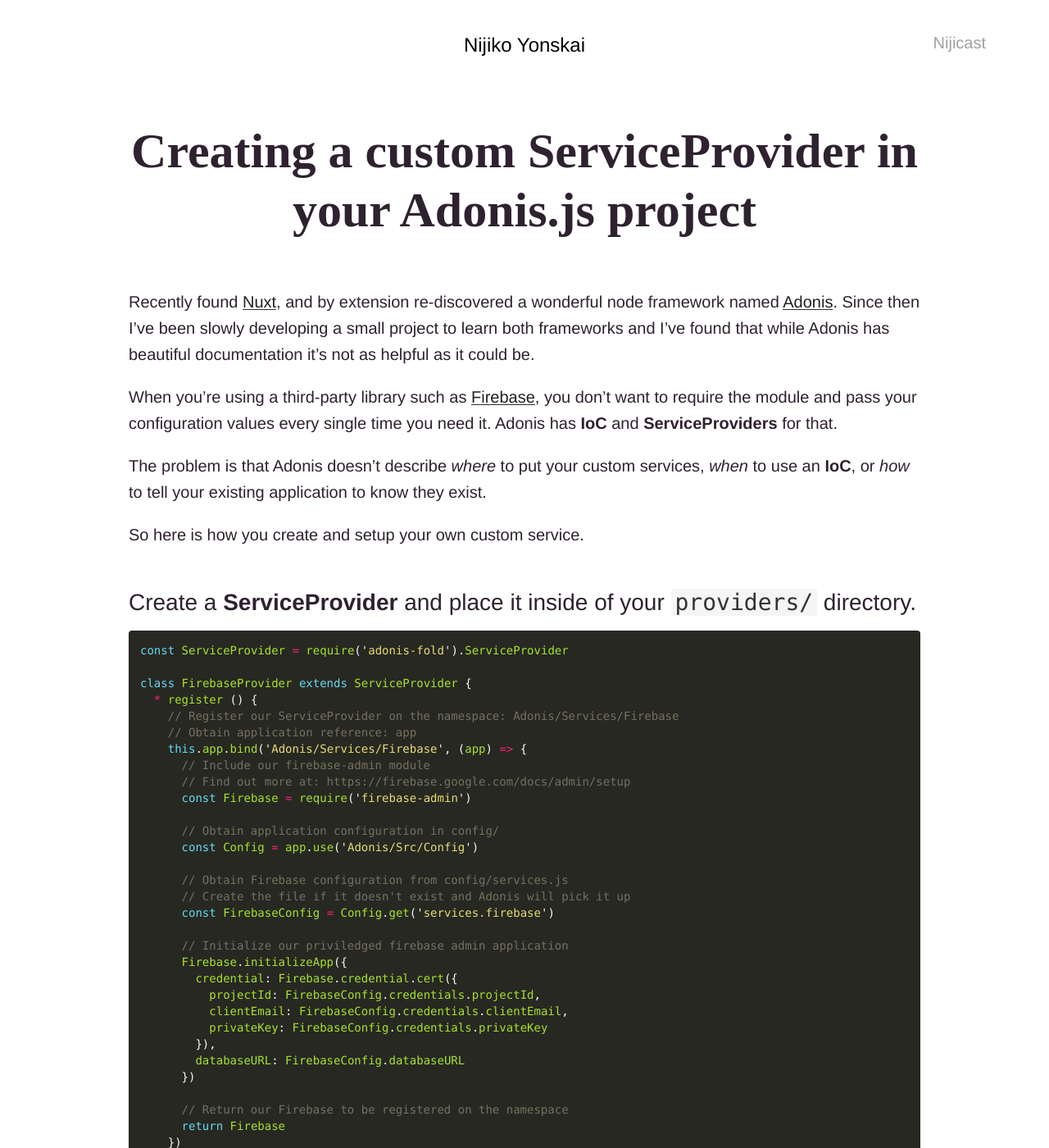
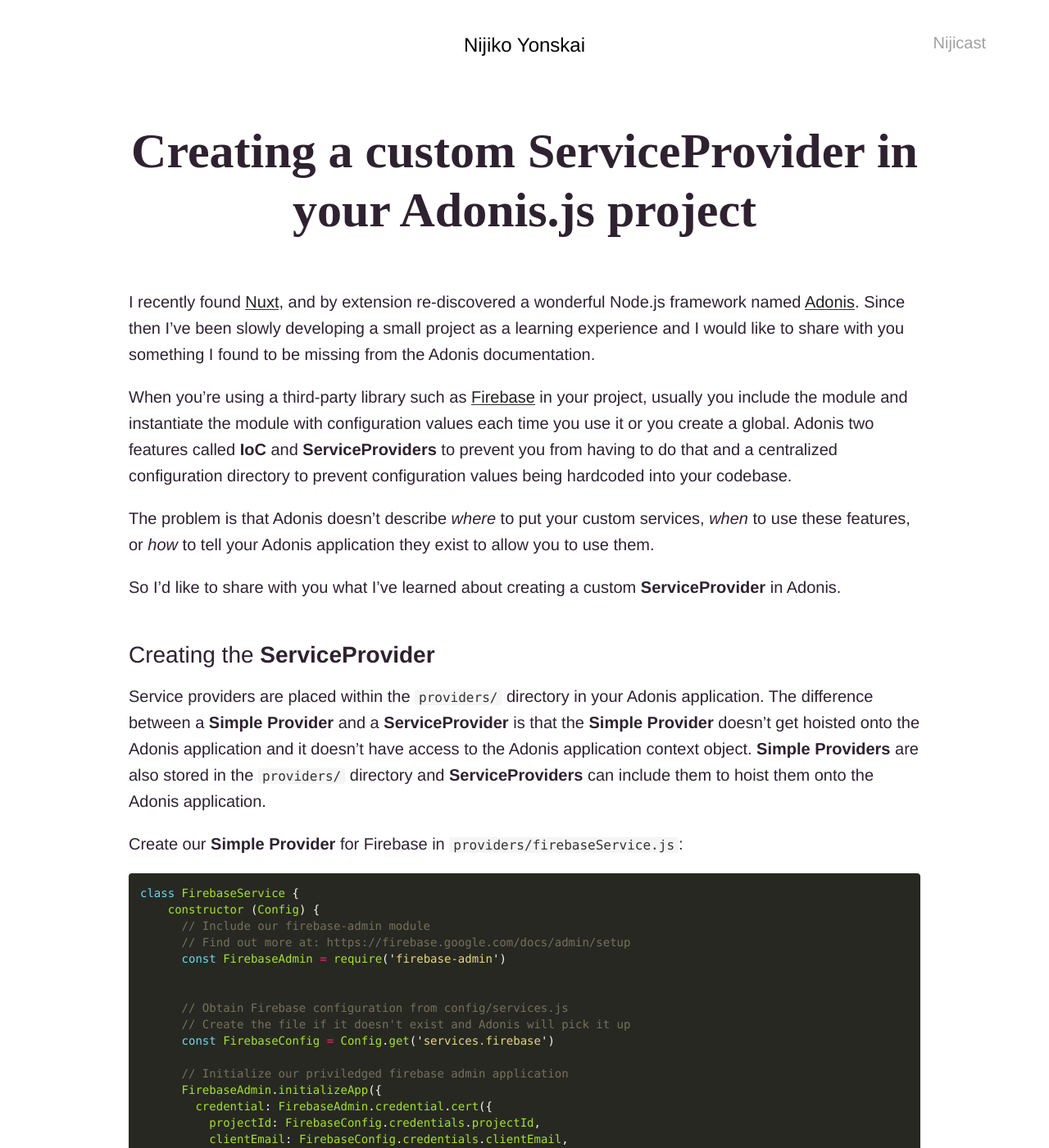
Before and after one commit to nijikokun/nijikokun.github.io, a Jekyll site: the page built from _posts/2017-02-05-Creating-a-custom-ServiceProvider-in-your-Adonis.js-project.md, in a window 1280 px wide and 1400 px high. Shown: the whole window at 82% size. Built offline with Jekyll 4.4.1, drawn with Linux system fonts in a browser that asks for light colours; some web fonts are replaced; Markdown is read by kramdown in place of the engine named in the settings; some of the changed text lies outside the part shown.

Commit message:
:postbox: Update Adonis service provider post

````diff
--- a/_posts/2017-02-05-Creating-a-custom-ServiceProvider-in-your-Adonis.js-project.md
+++ b/_posts/2017-02-05-Creating-a-custom-ServiceProvider-in-your-Adonis.js-project.md
@@ -4,59 +4,90 @@
 title: Creating a custom ServiceProvider in your Adonis.js project
 ---
 
-Recently found [Nuxt][0], and by extension re-discovered a wonderful node framework named [Adonis][1]. Since then
-I've been slowly developing a small project to learn both frameworks and I've found that while Adonis has
-beautiful documentation it's not as helpful as it could be.
+I recently found [Nuxt][0], and by extension re-discovered a wonderful Node.js framework named [Adonis][1]. Since then
+I've been slowly developing a small project as a learning experience and I would like to share with you something I found to be
+missing from the Adonis documentation.
 
-When you're using a third-party library such as [Firebase][2], you don't want to require the module and pass
-your configuration values every single time you need it. Adonis has **IoC** and **ServiceProviders** for that.
+When you're using a third-party library such as [Firebase][2] in your project, usually you include the module and instantiate
+the module with configuration values each time you use it or you create a global. Adonis two features called **IoC**
+and **ServiceProviders** to prevent you from having to do that and a centralized configuration directory to prevent configuration
+values being hardcoded into your codebase.
 
-The problem is that Adonis doesn't describe _where_ to put your custom services, _when_ to use an **IoC**,
-or _how_ to tell your existing application to know they exist.
+The problem is that Adonis doesn't describe _where_ to put your custom services, _when_ to use these features,
+or _how_ to tell your Adonis application they exist to allow you to use them.
 
-So here is how you create and setup your own custom service.
+So I'd like to share with you what I've learned about creating a custom **ServiceProvider** in Adonis.
 
-## Create a **ServiceProvider** and place it inside of your `providers/` directory.
+## Creating the **ServiceProvider**
+
+Service providers are placed within the `providers/` directory in your Adonis application. The difference between a **Simple Provider**
+and a **ServiceProvider** is that the **Simple Provider** doesn't get hoisted onto the Adonis application and it doesn't have access
+to the Adonis application context object. **Simple Providers** are also stored in the `providers/` directory and **ServiceProviders**
+can include them to hoist them onto the Adonis application.
+
+Create our **Simple Provider** for Firebase in `providers/firebaseService.js`:
+
+```js
+class FirebaseService {
+    constructor (Config) {
+      // Include our firebase-admin module
+      // Find out more at: https://firebase.google.com/docs/admin/setup
+      const FirebaseAdmin = require('firebase-admin')
+
+
+      // Obtain Firebase configuration from config/services.js
+      // Create the file if it doesn't exist and Adonis will pick it up
+      const FirebaseConfig = Config.get('services.firebase')
+
+      // Initialize our priviledged firebase admin application
+      FirebaseAdmin.initializeApp({
+        credential: FirebaseAdmin.credential.cert({
+          projectId: FirebaseConfig.credentials.projectId,
+          clientEmail: FirebaseConfig.credentials.clientEmail,
+          privateKey: FirebaseConfig.credentials.privateKey
+        }),
+
+        databaseURL: FirebaseConfig.databaseURL
+      })
+
+      // Return our FirebaseAdmin object
+      return FirebaseAdmin
+    }
+}
+
+module.exports = FirebaseService
+```
+
+Here we will simply create a **ServiceProvider** consuming our **Simple Provider** we just created in
+`providers/firebaseServiceProvider.js`
 
 ```js
 const ServiceProvider = require('adonis-fold').ServiceProvider
+const FirebaseService = require('./firebaseService')
 
 class FirebaseProvider extends ServiceProvider {
   * register () {
     // Register our ServiceProvider on the namespace: Adonis/Services/Firebase
     // Obtain application reference: app
     this.app.bind('Adonis/Services/Firebase', (app) => {
-      // Include our firebase-admin module
-      // Find out more at: https://firebase.google.com/docs/admin/setup
-      const Firebase = require('firebase-admin')
-
       // Obtain application configuration in config/
       const Config = app.use('Adonis/Src/Config')
 
-      // Obtain Firebase configuration from config/services.js
-      // Create the file if it doesn't exist and Adonis will pick it up
-      const FirebaseConfig = Config.get('services.firebase')
-
-      // Initialize our priviledged firebase admin application
-      Firebase.initializeApp({
-        credential: Firebase.credential.cert({
-          projectId: FirebaseConfig.credentials.projectId,
-          clientEmail: FirebaseConfig.credentials.clientEmail,
-          privateKey: FirebaseConfig.credentials.privateKey
-        }),
-        databaseURL: FirebaseConfig.databaseURL
-      })
-
-      // Return our Firebase to be registered on the namespace
-      return Firebase
+      // Export our service
+      return new FirebaseService(Config)
     })
   }
 }
+
+module.exports = FirebaseProvider
 ```
 
-Great, we now have a service provider, how do we tell our application how to use it?
+Great, we now have our service provider, how do we tell our Adonis application how to use it?
 
-## Define our **ServiceProvider** inside `bootstrap/app.js` on the **aliases** object.
+## Create our **ServiceProvider** definition in our Adonis application
+
+Service definitions are setup in the `bootstrap/app.js` file on the **aliases** object contained within.
+We don't need to reference the file location of our **ServiceProvider**, simply the namespace.
 
 ```js
 const aliases = {
````
Also changed, not shown: other parts of _posts/2017-02-05-Creating-a-custom-ServiceProvider-in-your-Adonis.js-project.md (+2 -2 lines).
